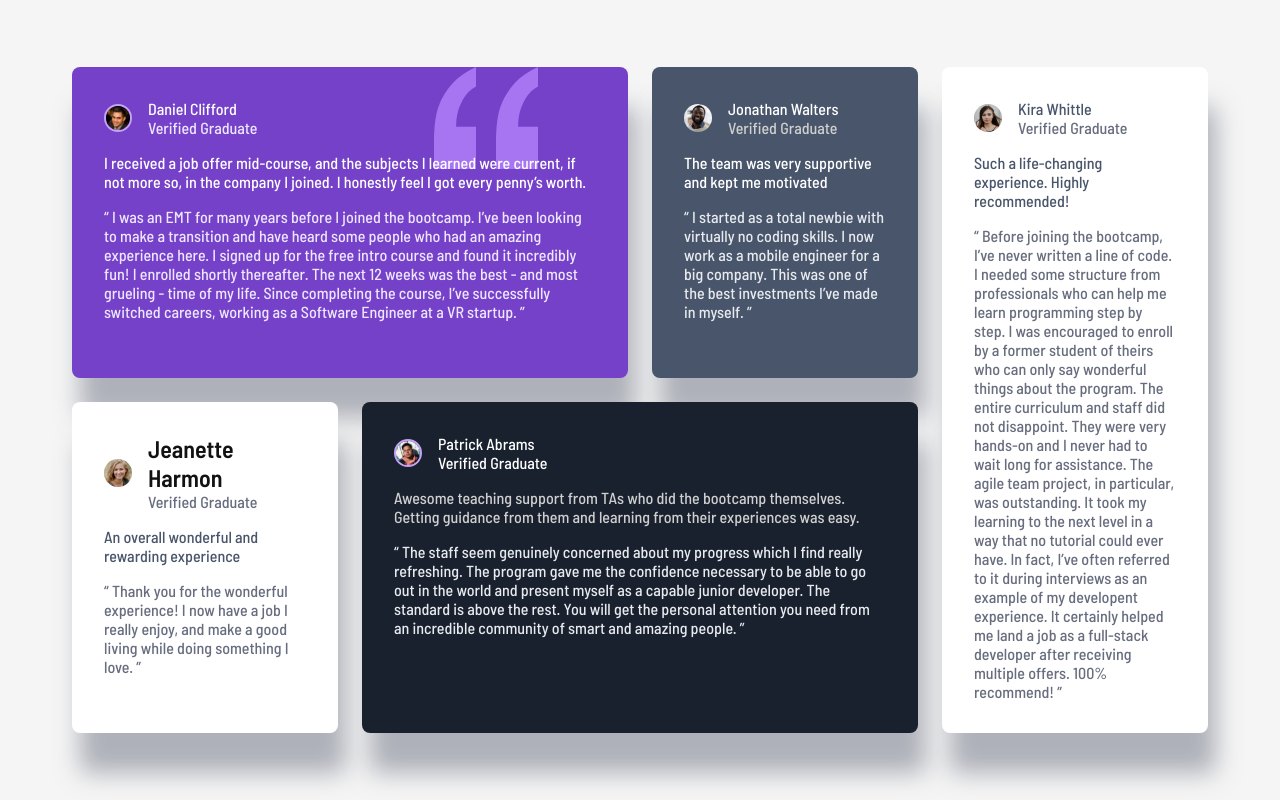
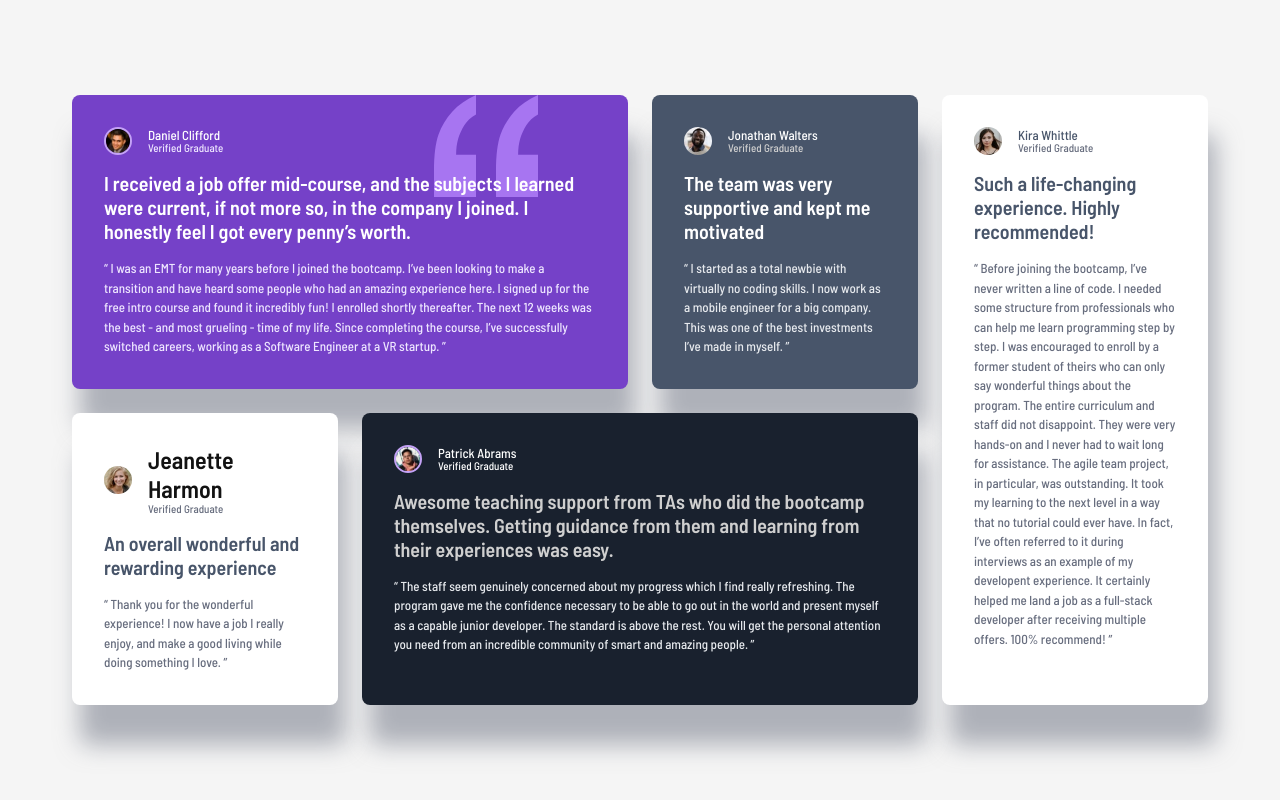
Before and after one commit to lhlam2515/testimonials-grid-section, a plain HTML site: page index.html in a window 1280 px wide. Drawn offline with Linux system fonts and the light colour scheme.

Commit message:
Fix font variable definitions by including font-family in text presets

```diff
--- a/styles.css
+++ b/styles.css
@@ -19,10 +19,10 @@
   --color-background: #f5f5f5;
 
   --font-family: "Barlow Semi Condensed", sans-serif;
-  --text-preset-1: 600 1.25rem/120%;
-  --text-preset-2: 500 0.8125rem/110%;
-  --text-preset-3: 500 0.8125rem/150%;
-  --text-preset-4: 500 0.6875rem/110%;
+  --text-preset-1: 600 1.25rem/120% var(--font-family);
+  --text-preset-2: 500 0.8125rem/110% var(--font-family);
+  --text-preset-3: 500 0.8125rem/150% var(--font-family);
+  --text-preset-4: 500 0.6875rem/110% var(--font-family);
 }
 
 body {
```
